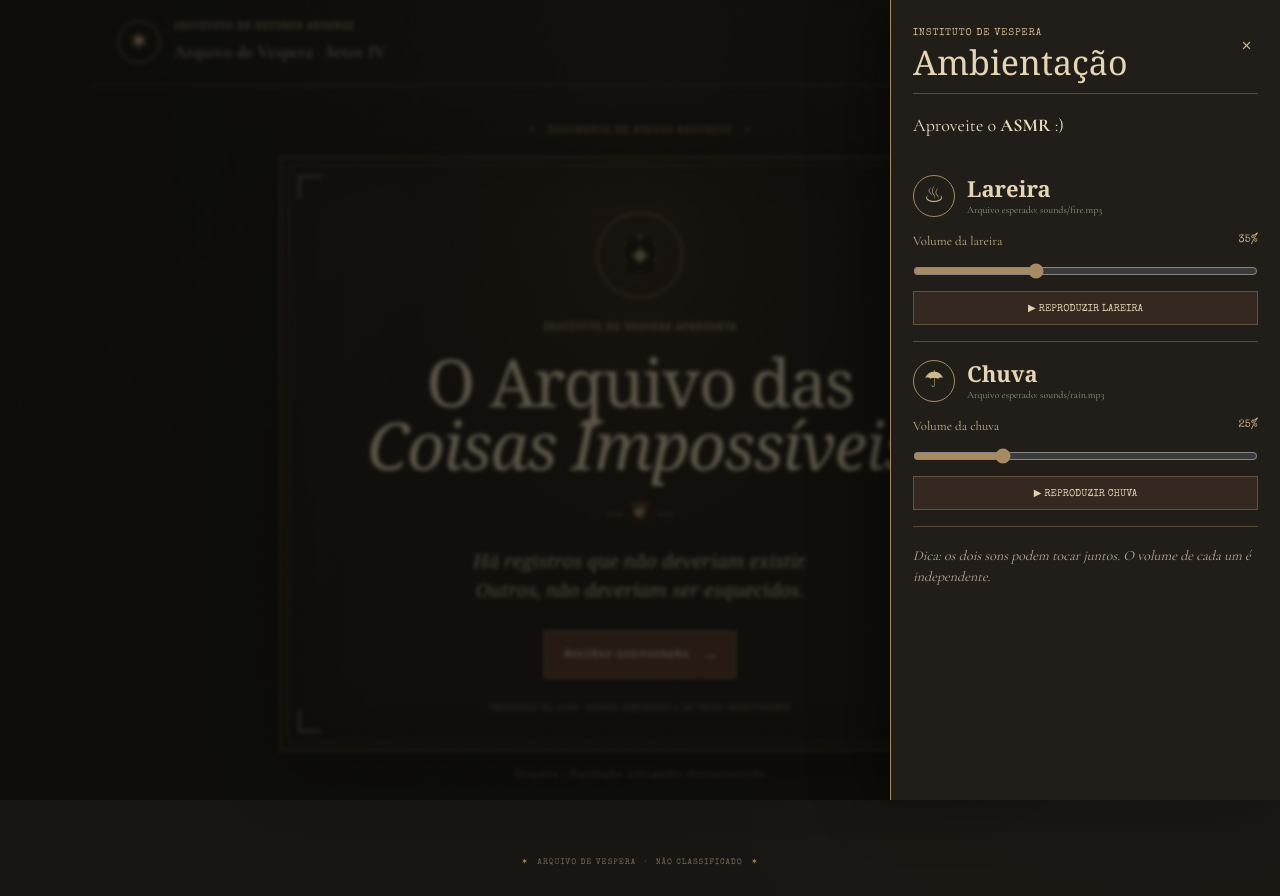
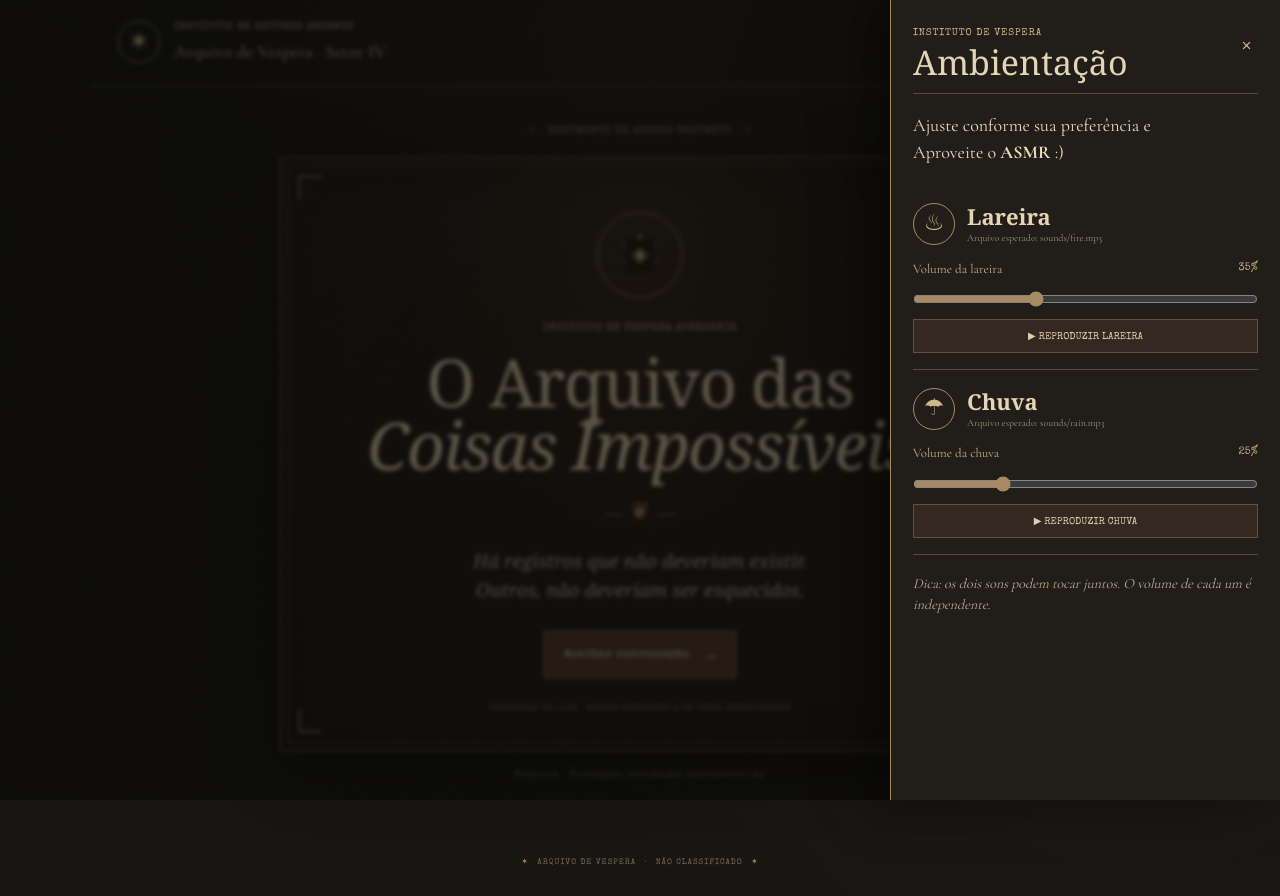
Before and after one commit to luisr23siul2-lab/arquivo-das-coisas-impossiveis, a plain HTML site: page index.html in a window 1280 px wide. Both pictures are taken after a click on the button "Abrir ambientação". Drawn offline with nearby package versions, Linux system fonts and the light colour scheme; a web font is replaced by a local one.

Commit message:
Update index.html

```diff
--- a/index.html
+++ b/index.html
@@ -28,7 +28,7 @@
       <div><p class="eyebrow">INSTITUTO DE VESPERA</p><h2 id="ambienceTitle">Ambientação</h2></div>
       <button class="modal-close" id="ambienceClose" type="button" aria-label="Fechar ambientação">×</button>
     </div>
-    <p>Aproveite o <strong>ASMR</strong> :)</p>
+    <p>Ajuste conforme sua preferência e <br> Aproveite o <strong>ASMR</strong> :)</p>
     <div class="sound-channel" data-sound-channel="fire">
       <div class="sound-channel-top"><span class="sound-glyph" aria-hidden="true">♨</span><div><strong>Lareira</strong><small id="fireStatus">Arquivo esperado: sounds/fire.mp3</small></div></div>
       <label for="fireVolume">Volume da lareira <output id="fireVolumeValue">35%</output></label>
```
